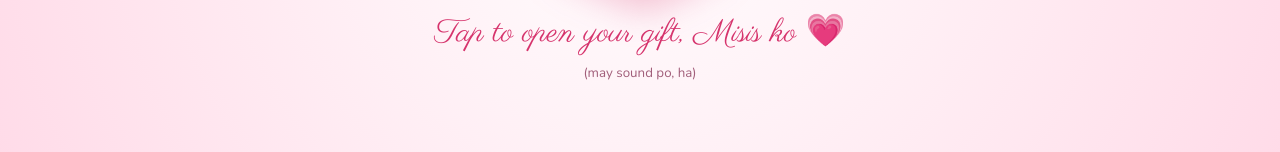
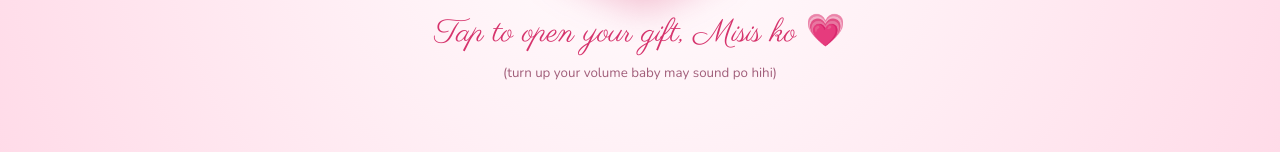
Before and after one commit to Jevvinns/happy-birthday, a plain HTML site: page index.html in a window 1280 px wide. Shown: the part 445-597 px from the top of the page. Drawn offline with nearby package versions, Linux system fonts and the light colour scheme.

Commit message:
Update gift button message for clarity

```diff
--- a/index.html
+++ b/index.html
@@ -112,7 +112,7 @@ footer{text-align:center;padding:40px 20px 90px;opacity:.8}
   <div>
     <button id="gift" aria-label="Open your gift">🎁</button>
     <p>Tap to open your gift, Misis ko 💗</p>
-    <small>(may sound po, ha)</small>
+    <small>(turn up your volume baby may sound po hihi)</small>
   </div>
 </div>
 
```
